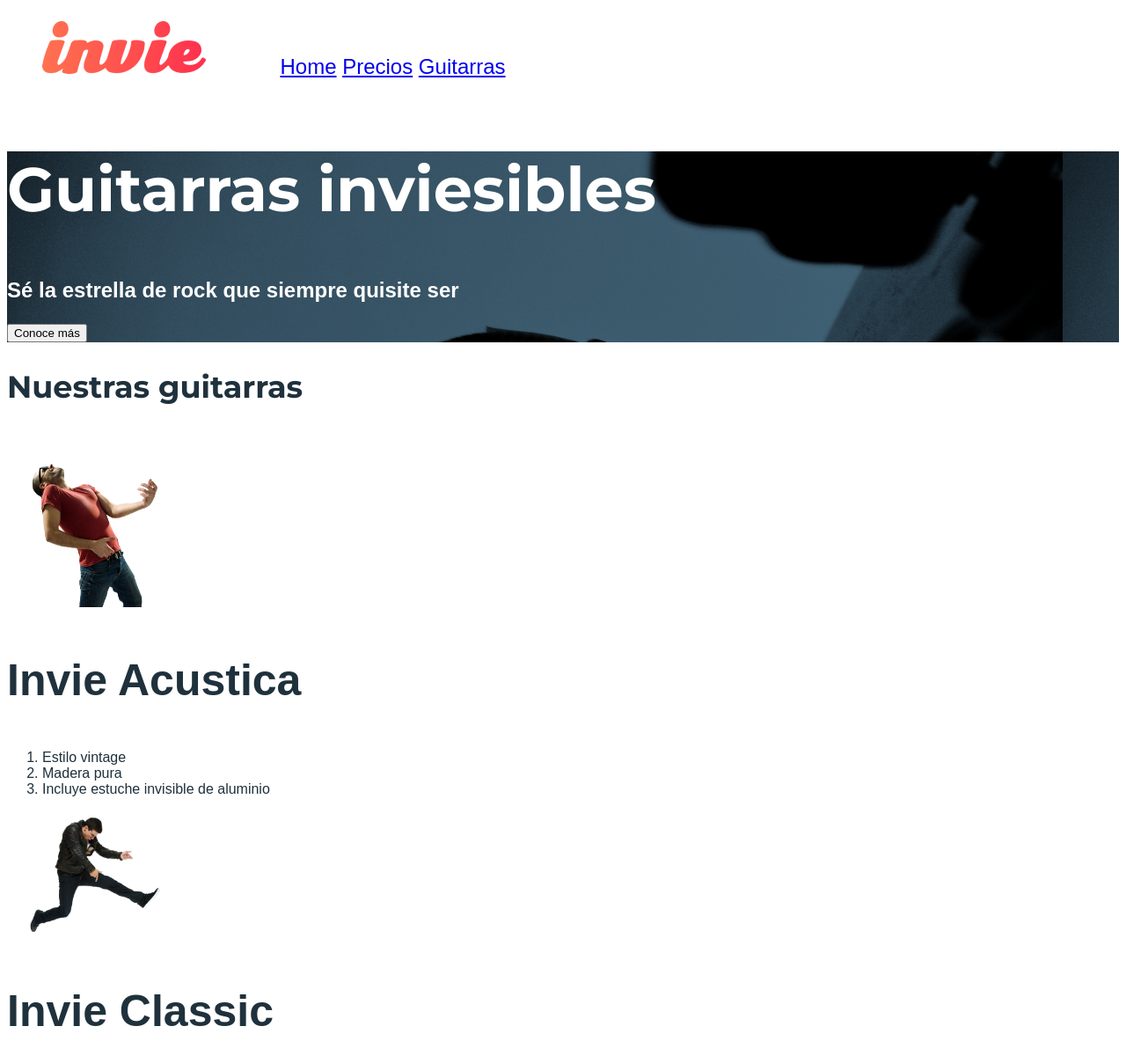
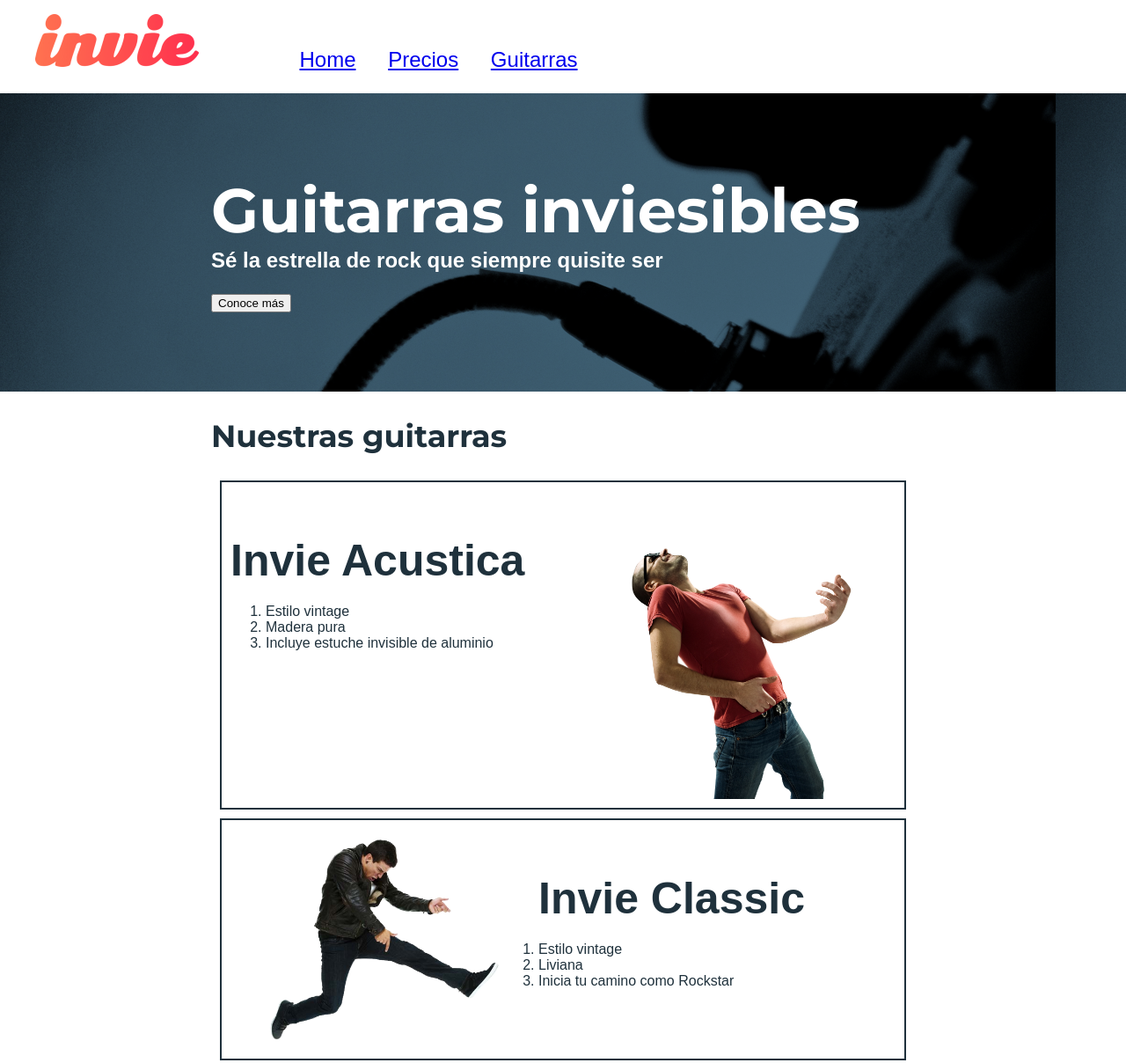
Before and after one commit to contreras117/primer_proyecto_web, a plain HTML site: page index.html in a window 1280 px wide. Shown: the top 1208 px of the page at 88% size. Drawn offline with Linux system fonts and the light colour scheme; a web font is replaced by a local one.

Commit message:
Float, padding and margin

```diff
--- a/css/style.css
+++ b/css/style.css
@@ -1,16 +1,21 @@
 body
 {
   font-family: "Allerta",sans-serif;
+  margin: 0;
 }
+
 .titulo
 {
   font-size: 70px;
   font-family: "Montserrat",sans-serif;
+  margin-bottom: 0;
+  margin-top: 70px;
 }
 
 .title-a
 {
   font-size: 24px;
+  margin-top: 0;
 }
 
 .guitarras
@@ -24,23 +29,58 @@
   font-family: "Montserrat",sans-serif;
 }
 
+.guitarra
+{
+  border: 2px solid #1F313C;
+  margin: 10px;
+  padding: 10px;
+  overflow: hidden;
+}
 .title-b
 {
   font-size: 50px;
+  margin-bottom: 20px;
 }
 
 .portada
 {
   background-image: url("../Media/background.png");
   color: white;
+  padding: 20px;
 }
 
+.portada button
+{
+  margin-bottom: 70px;
+}
 .menu
 {
   font-size: 24px;
+  margin-right: 0;
+}
+
+.menu li
+{
+  margin-left: 30px;
 }
 
 .menu li, .menu, .logotipo
 {
   display: inline-block;
 }
+
+.contenedor
+{
+  width: 800px;
+  margin: auto;
+}
+
+.right
+{
+  float: right;
+}
+
+.left
+{
+  float: left;
+}
--- a/index.html
+++ b/index.html
@@ -8,7 +8,7 @@
 
 </head>
 <body>
-	<header id="header" class="header">  <!-- Header -->
+	<header id="header contenedor" class="header">  <!-- Header -->
 		<figure class="logotipo"> <!-- logotipo -->
 			<img src="Media\invie2x.png" alt="Invie logotipo" width="186" height="60">
 		</figure>
@@ -27,15 +27,16 @@
 		</nav>
 	</header>
 	<section id="portada" class="portada"> <!-- portada -->
-
-		<h1 class="titulo">Guitarras inviesibles</h1>
-		<h3 class="title-a">Sé la estrella de rock que siempre quisite ser</h3>
-		<button>Conoce más</button>
+		<div class="contenedor">
+			<h1 class="titulo">Guitarras inviesibles</h1>
+			<h3 class="title-a">Sé la estrella de rock que siempre quisite ser</h3>
+			<button>Conoce más</button>
+		</div>
 	</section>
-	<section id="guitarras" class="guitarras"> <!-- guitarras -->
+	<section id="guitarras" class="guitarras contenedor"> <!-- guitarras -->
 		<h2>Nuestras guitarras</h2>
 		<article class="guitarra">
-			<img src="Media\invie-acustica.png" alt="Guitarra Invie Acustica" width="200">
+			<img class="right" src="Media\invie-acustica.png" alt="Guitarra Invie Acustica" width="350">
 			<h3 class="title-b">Invie Acustica</h3>
 			<ol>
 				<li>Estilo vintage</li>
@@ -44,7 +45,7 @@
 			</ol>
 		</article>
 		<article class="guitarra">
-			<img src="Media\invie-classic.png" alt="Guitarra Invie Classic" width="200">
+			<img class="left" src="Media\invie-classic.png" alt="Guitarra Invie Classic" width="350">
 			<h3 class="title-b">Invie Classic</h3>
 			<ol>
 				<li>Estilo vintage</li>
```
